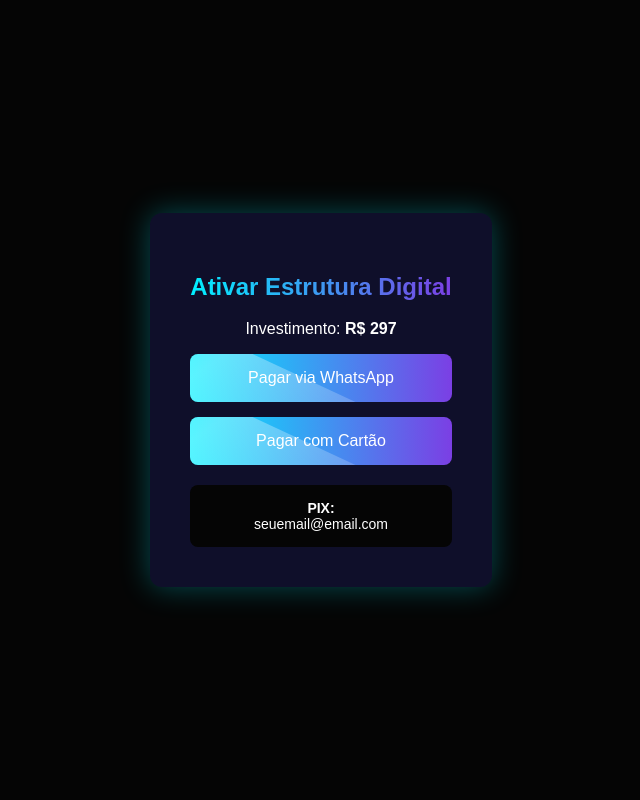
After one commit to Allahu99/mentehitech-, a FastAPI app: template templates/checkout.html in a window 1280 px wide. The commit adds this page. Shown: the whole page, without its empty margins (319-959 px from the left). Run offline with FastAPI, Linux system fonts and the light colour scheme; the template is opened without the code that fills it, so the values that code supplies are empty.

Commit message:
add python-multipart

```diff
--- a/main.py
+++ b/main.py
@@ -1,15 +1,15 @@
 from fastapi import FastAPI, Request, Form
 from fastapi.staticfiles import StaticFiles
-from fastapi.responses import HTMLResponse, JSONResponse
+from fastapi.responses import HTMLResponse
 from fastapi.templating import Jinja2Templates
 
 app = FastAPI()
 
-# Pasta de arquivos estáticos
+# Arquivos estáticos (CSS, JS)
 app.mount("/static", StaticFiles(directory="static"), name="static")
 
-# Templates
-templates = Jinja2Templates(directory="public")  # ou templates se você usa templates
+# Templates ou HTMLs
+templates = Jinja2Templates(directory="public")  # se suas páginas estão em public/
 
 # Rotas GET
 @app.get("/", response_class=HTMLResponse)
@@ -28,13 +28,18 @@ def precos(request: Request):
 def contato_get(request: Request):
     return templates.TemplateResponse("contato.html", {"request": request})
 
-# Nova rota POST
+# Rota POST /contato
 @app.post("/contato")
-def contato_post(
-    nome: str = Form(...),
-    email: str = Form(...),
-    mensagem: str = Form(...)
-):
-    # Aqui você pode salvar no banco ou enviar e-mail
-    print(f"Contato recebido: {nome}, {email}, {mensagem}")
-    return JSONResponse({"status": "sucesso", "mensagem": "Contato recebido!"})
+def contato_post(nome: str = Form(...), email: str = Form(...), mensagem: str = Form(...)):
+    print(f"[CONTATO RECEBIDO] Nome: {nome}, Email: {email}, Mensagem: {mensagem}")
+    # Aqui você pode salvar em DB ou enviar email
+    return {"status": "sucesso", "mensagem": "Contato recebido!"}
+from fastapi.responses import HTMLResponse
+from fastapi.templating import Jinja2Templates
+from fastapi import Request
+
+templates = Jinja2Templates(directory="templates")
+
+@app.get("/checkout", response_class=HTMLResponse)
+async def checkout(request: Request):
+    return templates.TemplateResponse("checkout.html", {"request": request})
--- a/requirements.txt
+++ b/requirements.txt
@@ -1,3 +1,4 @@
 fastapi
 uvicorn
 jinja2
+python-multipart
--- a/static/style.css
+++ b/static/style.css
@@ -194,3 +194,27 @@ footer {
 .whatsapp-float:hover {
     transform: scale(1.1);
 }
+body{
+background:#050505;
+font-family:Orbitron, sans-serif;
+}
+
+.gradient-text{
+background: linear-gradient(90deg,#00F0FF,#7B3FE4);
+-webkit-background-clip:text;
+-webkit-text-fill-color:transparent;
+}
+
+.hero{
+background: radial-gradient(circle at center,#0f0f2a,#050505);
+}
+
+.glow{
+box-shadow:0 0 20px rgba(0,240,255,0.5);
+}
+
+.header{
+background: rgba(5,5,5,0.7);
+backdrop-filter: blur(10px);
+border-bottom:1px solid rgba(255,255,255,0.05);
+}
--- /dev/null
+++ b/templates/checkout.html
@@ -0,0 +1,85 @@
+<!DOCTYPE html>
+<html lang="pt-br">
+<head>
+<meta charset="UTF-8">
+<title>Checkout — MenteHiTech</title>
+<meta name="viewport" content="width=device-width, initial-scale=1.0">
+
+<link rel="stylesheet" href="/static/style.css">
+
+<style>
+
+.checkout{
+height:100vh;
+display:flex;
+flex-direction:column;
+justify-content:center;
+align-items:center;
+background:#050505;
+color:white;
+text-align:center;
+}
+
+.box{
+background:#0f0f2a;
+padding:40px;
+border-radius:12px;
+box-shadow:0 0 30px rgba(0,240,255,0.3);
+max-width:400px;
+}
+
+.btn{
+display:block;
+margin-top:15px;
+padding:15px;
+border-radius:8px;
+text-decoration:none;
+color:white;
+background:linear-gradient(90deg,#00F0FF,#7B3FE4);
+}
+
+.pix{
+margin-top:20px;
+padding:15px;
+background:#050505;
+border-radius:8px;
+font-size:14px;
+}
+
+</style>
+
+</head>
+<body>
+
+<div class="checkout">
+
+<div class="box">
+
+<h2 class="gradient-text">Ativar Estrutura Digital</h2>
+
+<p>Investimento: <strong>R$ 297</strong></p>
+
+<a href="https://wa.me/5574981115425"
+class="btn">
+Pagar via WhatsApp
+</a>
+
+<a href="https://mpago.la/SEU_LINK_AQUI"
+class="btn"
+target="_blank">
+Pagar com Cartão
+</a>
+
+<div class="pix">
+
+<strong>PIX:</strong><br>
+seuemail@email.com
+
+</div>
+
+</div>
+
+</div>
+
+</body>
+</html>
```
Also changed, not shown: public/contato.html (+56 -1 lines), templates/index.html (+49 -14 lines), vercel.json (deleted).
